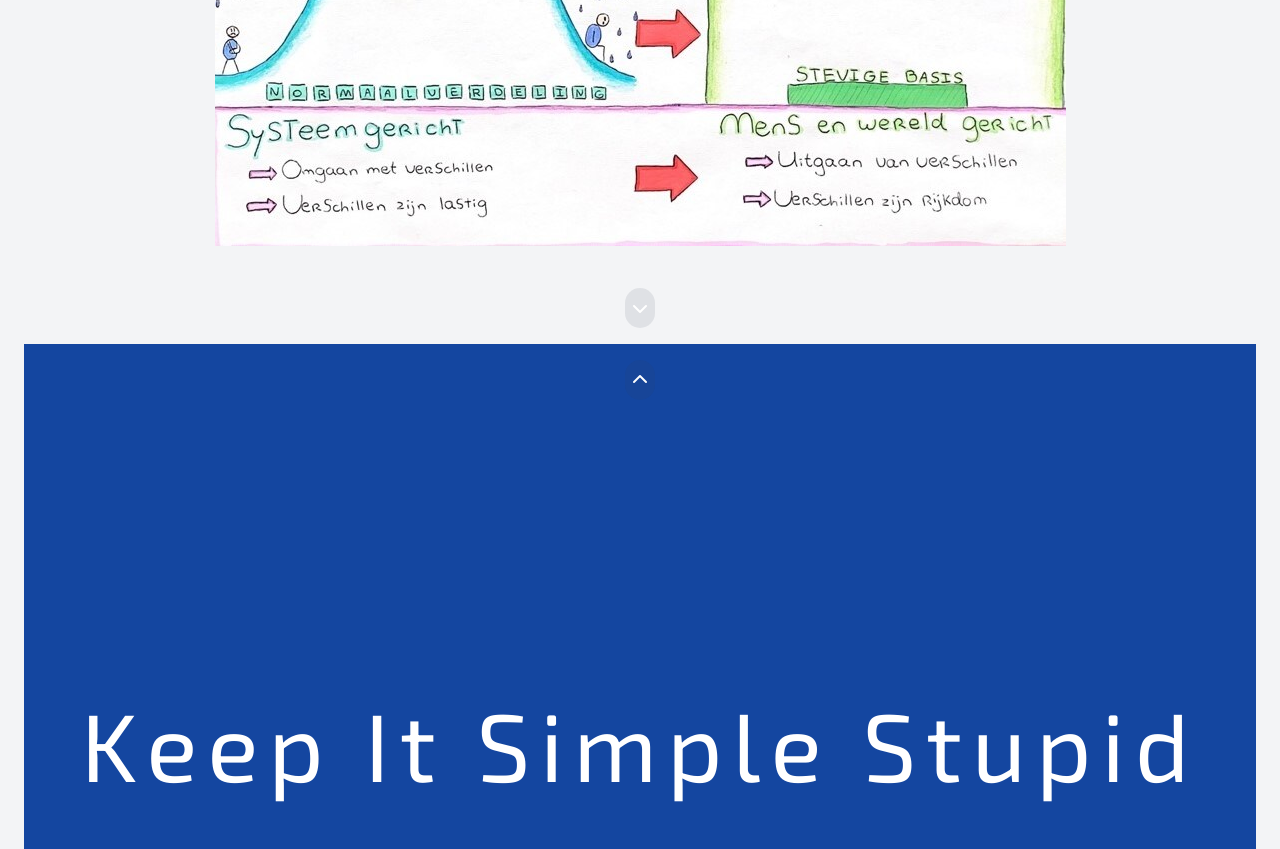
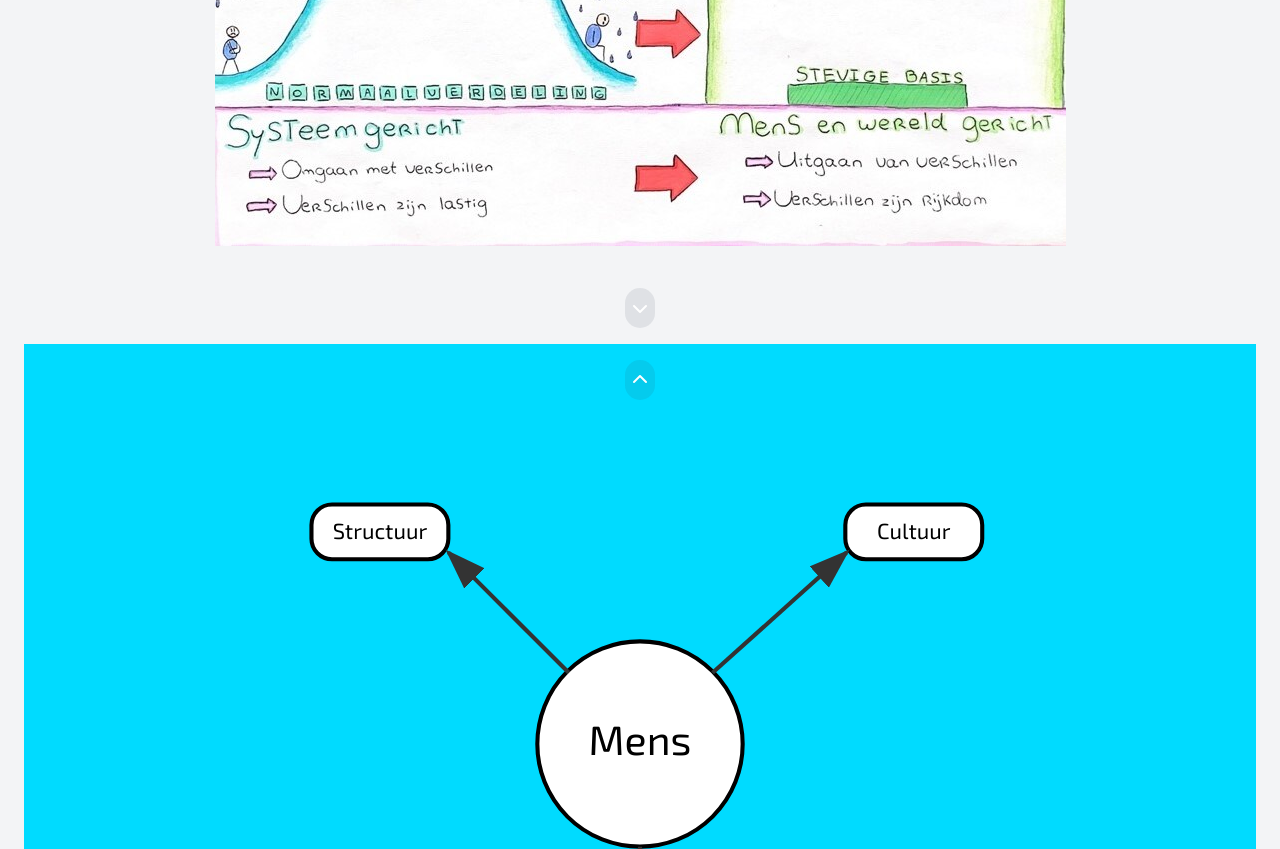
Before and after one commit to hanbedrijfskunde/onderzoeksgebieden-bk, a plain HTML site: page index.html in a window 1280 px wide. Shown: the part 4480-5329 px from the top of the page. Drawn offline with nearby package versions, Linux system fonts and the light colour scheme.

Commit message:
Added diagram slide

```diff
--- a/index.html
+++ b/index.html
@@ -36,6 +36,29 @@
       }
       .bg-smoky {
         background-color: #ebebd3;
+      }
+      .bg-charly {
+        background-color: #4c4637;
+      }
+      .bg-liver {
+        background-color: #b2ab99;
+      }
+      .bg-azure {
+        background-color: #00f7d5;
+      }
+      .bg-musky {
+        background-color: #00bd9f;
+      }
+      .bg-crisp {
+        background-color: #00dbff;
+      }
+      .bg-bubble {
+        background-color: #ff5da9;
+      }
+      .arrow {
+      fill: none;
+      stroke: #333;
+      stroke-width: 3;
       }
     </style>
   </head>
@@ -247,6 +270,71 @@
 
       <!-- Slide 7 -->
       <section
+        id="mens-cultuur"
+        class="relative flex items-center justify-center h-screen overflow-hidden bg-crisp"
+      >
+        <button
+          class="absolute top-4 left-1/2 transform -translate-x-1/2 text-white bg-gray-700/10 rounded-full p-2 hover:bg-gray-600 arrow-up"
+        >
+          <i class="fas fa-chevron-up"></i>
+        </button>
+        <svg class="diagram" viewBox="0 0 900 900">
+          <!-- Center circle -->
+          <circle cx="450" cy="450" r="75" fill="white" stroke="black" stroke-width="3"/>
+          <text x="450" y="458" text-anchor="middle" class="text-3xl exo-2-font">Mens</text>
+
+          <!-- Nodes -->
+          <rect x="400" y="655" width="100" height="40" rx="15" fill="white" stroke="black" stroke-width="3"/>
+          <text x="450" y="680" text-anchor="middle" class="exo-2-font">Systemen</text>
+          <rect x="210" y="275" width="100" height="40" rx="15" fill="white" stroke="black" stroke-width="3"/>
+          <text x="260" y="300" text-anchor="middle" class="exo-2-font">Structuur</text>
+          <rect x="600" y="275" width="100" height="40" rx="15" fill="white" stroke="black" stroke-width="3"/>
+          <text x="650" y="300" text-anchor="middle" class="exo-2-font">Cultuur</text>
+
+          <!-- Arrows -->
+          <path d="M 450 525 L 450 650" class="arrow" marker-end="url(#arrowhead)"/> <!--- Down -->
+          <path d="M 398 398 L 310 310" class="arrow" marker-end="url(#arrowhead)"/> <!--- Left -->
+          <path d="M 503 398 L 601 310" class="arrow" marker-end="url(#arrowhead)"/> <!--- Rights -->
+
+          <!-- Arrowhead definition -->
+          <defs>
+            <!-- Normal arrow, for the end -->
+            <marker
+                id="arrowhead"
+                markerWidth="10"
+                markerHeight="7"
+                refX="9"
+                refY="3.5"
+                orient="auto"
+            >
+                <polygon points="0 0, 10 3.5, 0 7" fill="#333"></polygon>
+            </marker>
+
+            <!-- Reversed arrow, for the start -->
+            <marker
+                id="arrowheadStartReversed"
+                markerWidth="10"
+                markerHeight="7"
+                refX="1"
+                refY="3.5"
+                orient="auto"
+            >
+                <!-- Notice we flip the polygon horizontally
+                    or keep the same polygon but shift refX
+                    so it points outward. -->
+                <polygon points="10 0, 0 3.5, 10 7" fill="#333"></polygon>
+            </marker>
+          </defs>
+        </svg>
+        <button
+          class="absolute bottom-4 left-1/2 transform -translate-x-1/2 text-white bg-gray-700/10 rounded-full p-2 hover:bg-gray-600 arrow-down"
+        >
+          <i class="fas fa-chevron-down"></i>
+        </button>
+      </section>
+
+      <!-- Slide 8 -->
+      <section
         id="ontwerp-regel1"
         class="relative flex items-center justify-center h-screen overflow-hidden bg-cobalt"
       >
```
